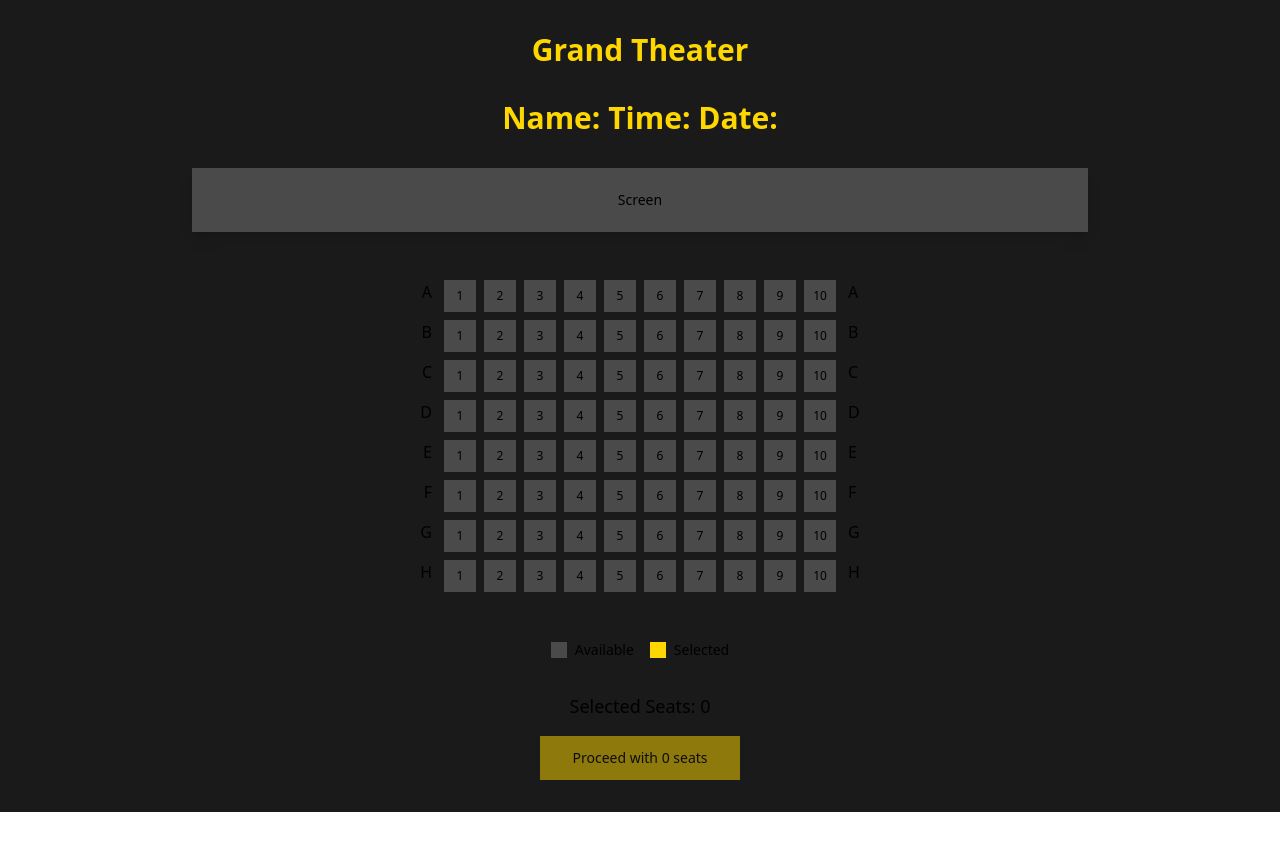
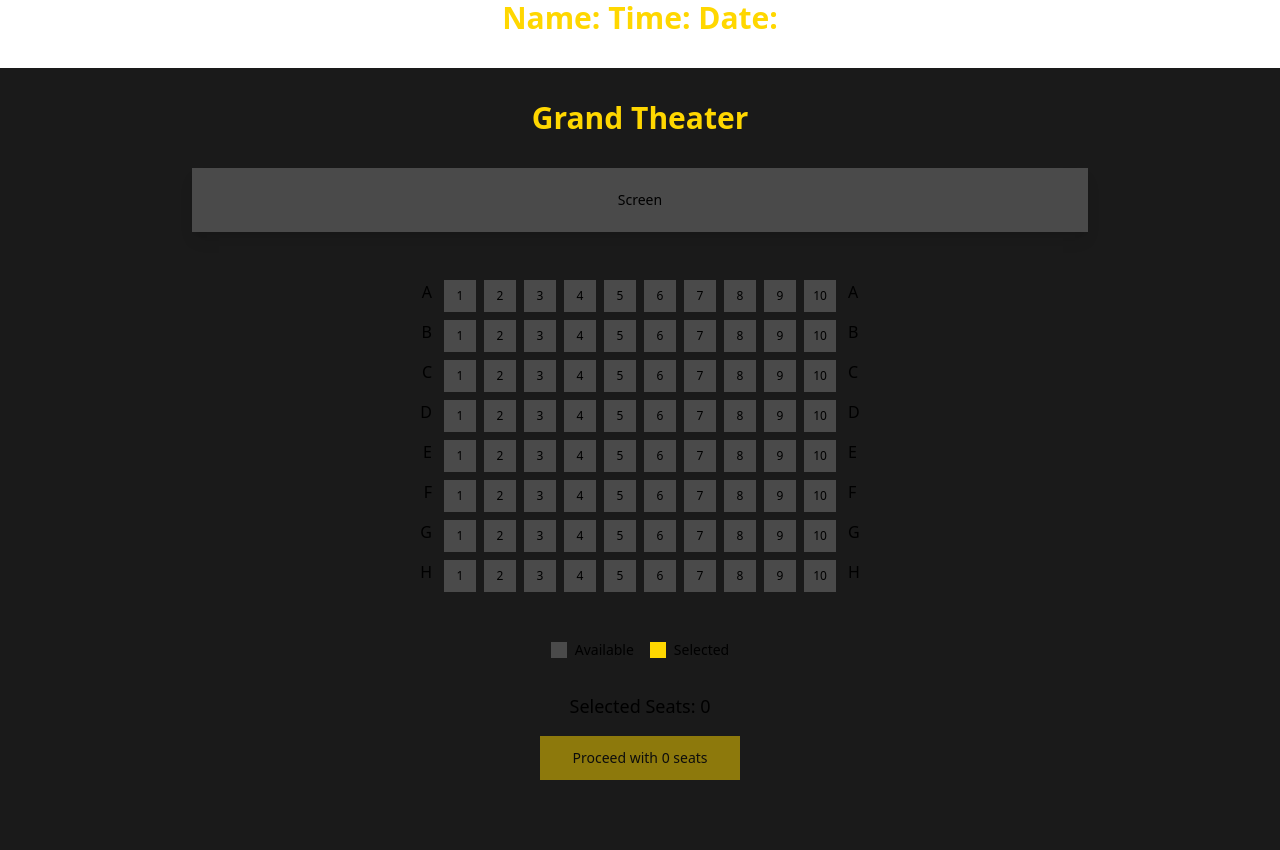
Before and after one commit to Tusharjamdade/PopcornSeats, a Next.js app: page /movie in a window 1280 px wide. Shown: the top 850 px of the page. Before the commit the page ends 812 px from the top, so only its background shows below. Built offline with nearby package versions, Linux system fonts and the light colour scheme.

Commit message:
Fixed Some Bugs

```diff
--- a/src/components/seat-details-payment.tsx
+++ b/src/components/seat-details-payment.tsx
@@ -22,8 +22,8 @@ interface SeatDetails {
 
 const PRICE_PER_SEAT = 15 // Price in dollars
 
-export default function SeatDetailsPayment() {
-  const searchParams = useSearchParams()
+const SeatDetailsPaymentComponent = () => {
+  const searchParams = useSearchParams();
 
   // Parse selected seats from the query parameter
   const selectedSeatsParam = searchParams.get('seats') ?? '[]'
@@ -74,7 +74,6 @@ export default function SeatDetailsPayment() {
 
   if (!parsedSelectedSeats || parsedSelectedSeats.length === 0) {
     return (
-
       <div className="min-h-screen bg-[#1a1a1a] text-white py-8 px-4">
         <div className="max-w-4xl mx-auto">
           <h1 className="text-3xl font-bold mb-8 text-center text-[#ffd700]">No seats selected</h1>
@@ -84,7 +83,6 @@ export default function SeatDetailsPayment() {
   }
 
   return (
-    <Suspense>
     <div className="min-h-screen bg-[#1a1a1a] text-white py-8 px-4">
       <div className="max-w-4xl mx-auto">
         <h1 className="text-3xl font-bold mb-8 text-center text-[#ffd700]">Seat Details & Payment</h1>
@@ -156,6 +154,13 @@ export default function SeatDetailsPayment() {
         </form>
       </div>
     </div>
+  )
+}
+
+export default function SeatDetailsPayment() {
+  return (
+    <Suspense fallback={<div>Loading...</div>}>
+      <SeatDetailsPaymentComponent />
     </Suspense>
   )
 }
--- a/src/components/theater-booking.tsx
+++ b/src/components/theater-booking.tsx
@@ -11,7 +11,7 @@ interface Seat {
   isSelected: boolean
 }
 
-export default function TheaterBooking() {
+const TheaterBooking = () => {
   const router = useRouter()
   const rows = ['A', 'B', 'C', 'D', 'E', 'F', 'G', 'H']
   const seatsPerRow = 10
@@ -35,17 +35,13 @@ export default function TheaterBooking() {
 
   const selectedSeats = seats.filter(seat => seat.isSelected)
   const selectedSeatsCount = selectedSeats.length
-  const param = useSearchParams()
-  const movieName = param.get("name");
-  const movieTime = param.get("time");
-  const movieDate = param.get("date");
 
   return (
-    <Suspense>
+    <Suspense fallback={<div>Loading movie details...</div>}>
+      <MovieDetails />
       <div className="min-h-screen bg-[#1a1a1a] text-white py-8 px-4">
         <div className="max-w-4xl mx-auto">
           <h1 className="text-3xl font-bold mb-8 text-center text-[#ffd700]">Grand Theater</h1>
-        <h1 className="text-3xl font-bold mb-8 text-center text-[#ffd700]">Name:{movieName} Time:{movieTime} Date:{movieDate}</h1>
 
           <div className="relative mb-8">
             <div className="absolute top-0 left-0 w-1/2 h-4 bg-[#8B0000] rounded-br-full"></div>
@@ -111,3 +107,18 @@ export default function TheaterBooking() {
     </Suspense>
   )
 }
+
+const MovieDetails = () => {
+  const param = useSearchParams()
+  const movieName = param.get("name")
+  const movieTime = param.get("time")
+  const movieDate = param.get("date")
+
+  return (
+    <h1 className="text-3xl font-bold mb-8 text-center text-[#ffd700]">
+      Name: {movieName} Time: {movieTime} Date: {movieDate}
+    </h1>
+  )
+}
+
+export default TheaterBooking;
```
Lines whose indentation alone changed are shown as unchanged.
